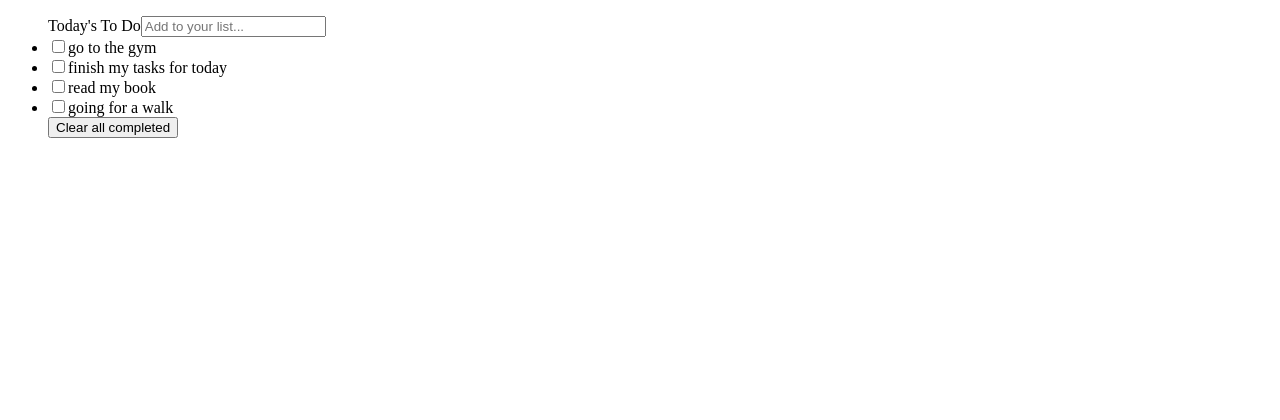
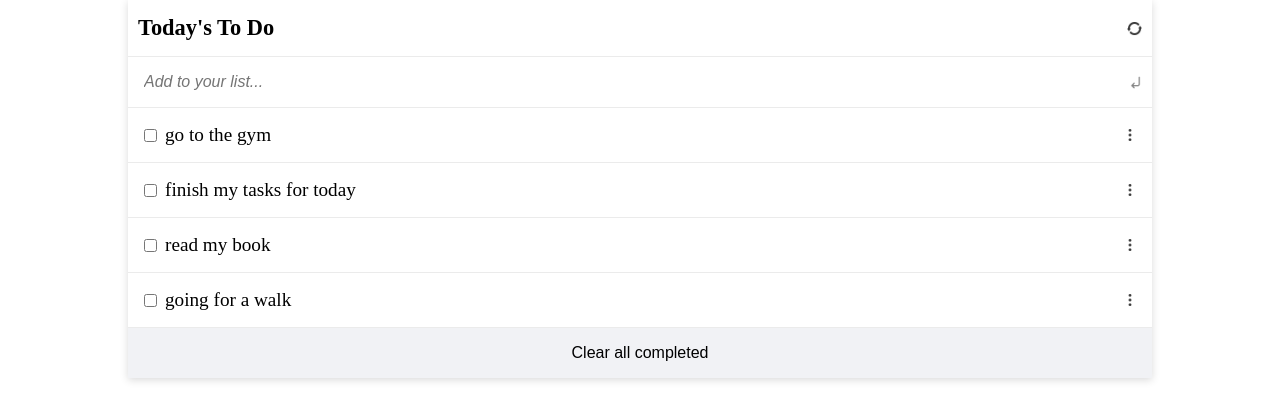
Before and after one commit to youmari/Todo-list, a website built with webpack: page src/index.html in a window 1280 px wide. Built offline with nearby package versions, Linux system fonts and the light colour scheme.

Commit message:
Add necessary elements to create list items 	Add style to  do list

```diff
--- a/src/css/style.css
+++ b/src/css/style.css
@@ -0,0 +1,101 @@
+* {
+  margin: 0;
+  padding: 0;
+}
+
+main {
+  display: flex;
+  justify-content: center;
+}
+
+ul {
+  box-shadow: 0 2px 8px rgb(0 0 0 / 15%);
+  width: 80%;
+}
+
+h2 {
+  display: inline;
+  font-size: 1.4em;
+  margin: 15px 10px;
+}
+
+.recycle {
+  width: 15px;
+  height: 15px;
+  cursor: pointer;
+  margin-right: 10px;
+}
+
+.recycle:hover {
+  filter: contrast(0);
+}
+
+.add-input {
+  padding: 1em;
+  font-size: 1em;
+  font-style: italic;
+  min-width: 320px;
+  border: none !important;
+  outline: none;
+  background: transparent;
+  box-shadow: none;
+  overflow: hidden;
+  resize: none;
+}
+
+.enter {
+  width: 13px;
+  height: 13px;
+  cursor: pointer;
+  filter: contrast(0);
+  margin-right: 10px;
+}
+
+.dots {
+  width: 12px;
+  height: 12px;
+  cursor: pointer;
+}
+
+.dots:hover {
+  filter: contrast(0);
+}
+
+ul li {
+  display: flex;
+  justify-content: space-between;
+  list-style-type: none;
+  padding: 1em;
+  align-items: center;
+  border-bottom: 1px solid rgba(0, 0, 0, 0.08);
+}
+
+ul li label {
+  font-size: 1.2em;
+  margin: 0 8px;
+}
+
+button {
+  padding: 1em;
+  font-size: 1em;
+  cursor: pointer;
+  width: 100%;
+  height: 50px;
+  border: none;
+  background-color: #f1f2f5;
+}
+
+button:hover {
+  text-decoration: underline;
+}
+
+div {
+  display: flex;
+  justify-content: space-between;
+  align-items: center;
+  border-bottom: 1px solid rgba(0, 0, 0, 0.08);
+}
+
+.item-div {
+  border: none;
+}
--- a/src/index.html
+++ b/src/index.html
@@ -4,7 +4,7 @@
     <meta charset="UTF-8">
     <meta http-equiv="X-UA-Compatible" content="IE=edge">
     <meta name="viewport" content="width=device-width, initial-scale=1.0">
-    <title>Document</title>
+    <title>Todo List App</title>
 </head>
 <body>
 <main>
--- a/src/index.js
+++ b/src/index.js
@@ -1,30 +1,48 @@
-import listData from "./js/data.js";
+import listData from './js/data.js';
 import './css/style.css';
-
+import enter from './assets/enter.png';
+import dots from './assets/three.png';
+import recycle from './assets/recycle.png';
 
 const displayItems = () => {
   const ulContainer = document.querySelector('.todo-container');
   const addInput = document.createElement('input');
   const clearBtn = document.createElement('button');
+  const title = document.createElement('h2');
+  const clearIcon = document.createElement('img');
+  const inputBtn = document.createElement('img');
+  const titleAndIconDiv = document.createElement('div');
+  const inputAndEnterDiv = document.createElement('div');
 
-  ulContainer.textContent = `Today's To Do`;
-  ulContainer.append(addInput);
+  title.textContent = 'Today\'s To Do';
+  ulContainer.append(titleAndIconDiv, inputAndEnterDiv);
+  titleAndIconDiv.append(title, clearIcon);
+  inputAndEnterDiv.append(addInput, inputBtn);
+  clearIcon.src = recycle;
+  inputBtn.src = enter;
+  clearIcon.classList.add('recycle');
+  inputBtn.classList.add('enter');
   addInput.classList.add('add-input');
   addInput.type = 'text';
-  addInput.placeholder = 'Add to your list...'
+  addInput.placeholder = 'Add to your list...';
 
   listData.forEach((item) => {
+    const threeDotIcon = document.createElement('img');
     const listElement = document.createElement('li');
     const checkbox = document.createElement('input');
     const labelItem = document.createElement('label');
+    const itemDiv = document.createElement('div');
 
     ulContainer.append(listElement);
-    listElement.append(checkbox,labelItem)
-
+    listElement.append(itemDiv, threeDotIcon);
+    itemDiv.append(checkbox, labelItem);
+    itemDiv.classList.add('item-div');
+    threeDotIcon.src = dots;
+    threeDotIcon.classList.add('dots');
     checkbox.type = 'checkbox';
     checkbox.id = item.index;
     checkbox.name = item.index;
-    checkbox.classList.add('checkbox')
+    checkbox.classList.add('checkbox');
     labelItem.setAttribute('for', item.index);
     labelItem.textContent = item.description;
   });
@@ -32,7 +50,5 @@ const displayItems = () => {
   ulContainer.append(clearBtn);
   clearBtn.classList.add('clear-btn');
   clearBtn.textContent = 'Clear all completed';
-
-
-}
+};
 displayItems();
```
Also changed, not shown: package.json (+8 -0 lines), webpack.config.js (+9 -9 lines), src/assets/enter.png (added), src/assets/recycle.png (added), src/assets/three.png (added), 1 other file.
